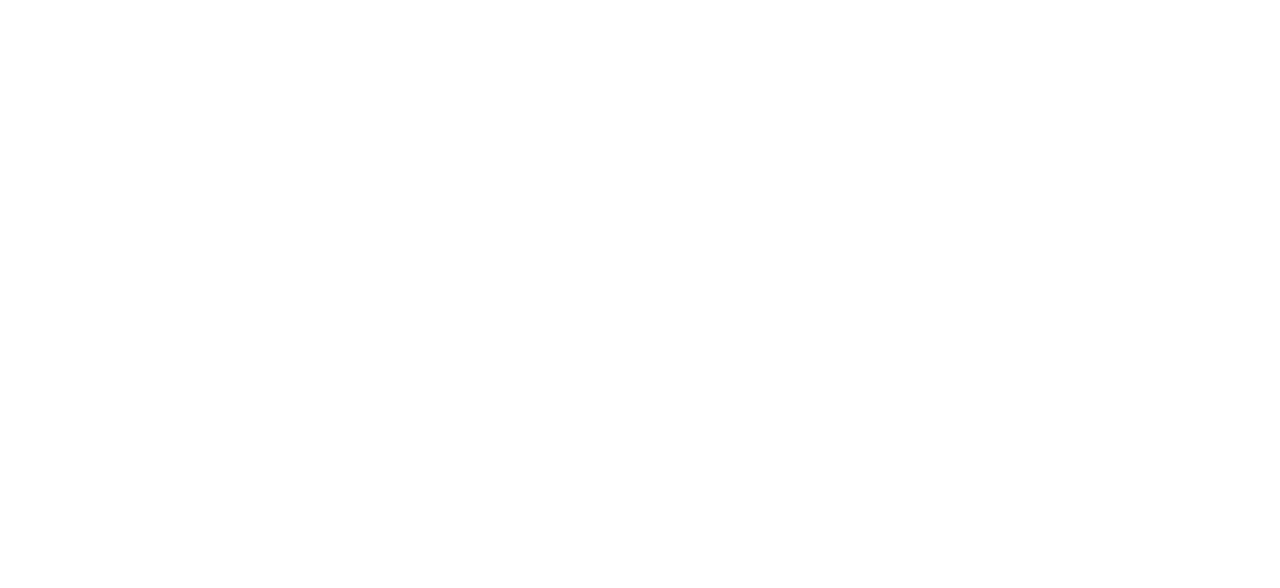
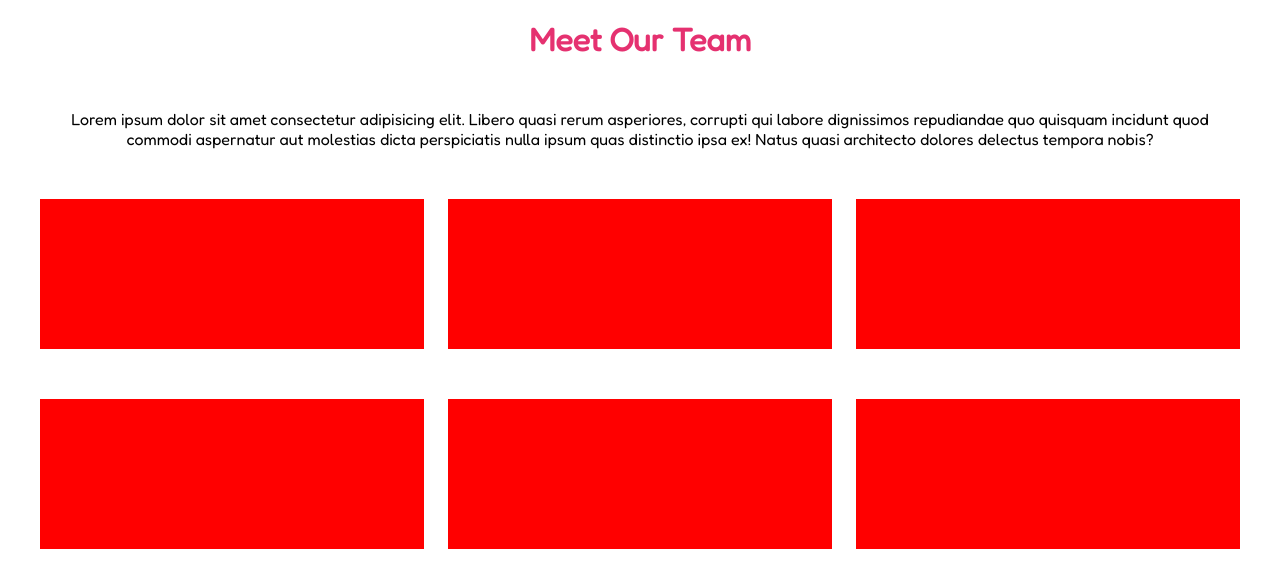
Before and after one commit to LorenzoNicco/html-css-float-cards, a plain HTML site: page index.html in a window 1280 px wide. Drawn offline with Linux system fonts and the light colour scheme.

Commit message:
Add css e cards rosse

```diff
--- a/css/style.css
+++ b/css/style.css
@@ -1,5 +1,45 @@
-* {
+/*regole generali*/
+*{
     margin: 0;
     padding: 0;
     box-sizing: border-box;
 }
+
+body{
+    max-width: 1200px;
+    margin: 0 auto;
+    font-family: 'Fredoka', sans-serif;
+}
+
+.clearfix::after{
+    content: "";
+    display: table;
+    margin: 0 auto;
+}
+
+/*header*/
+h1{
+    color: #e53170;
+    font-weight: bold;
+    text-align: center;
+    margin-top: 20px;
+}
+
+/*corpo principale*/
+p{
+    text-align: center;
+    margin-top: 50px;
+
+}
+
+.card{
+    background-color: red;
+    width: calc(96% / 3);
+    height: 150px;
+    float: left;
+    margin-top: 50px;
+}
+
+.laura, .roberto{
+    margin: 50px 2% 0;
+}
--- a/index.html
+++ b/index.html
@@ -6,24 +6,54 @@
         <meta name="viewport" content="width=device-width, initial-scale=1.0">
 
         <link rel="stylesheet" href="css/style.css">
+        <link rel="preconnect" href="https://fonts.googleapis.com">
+        <link rel="preconnect" href="https://fonts.gstatic.com" crossorigin>
+        <link href="https://fonts.googleapis.com/css2?family=Fredoka&display=swap" rel="stylesheet">
         <title>Meet Our Team</title>
     </head>
     <body>
 
         <!-- titolo -->
         <header>
-
+            <h1>Meet Our Team</h1>
         </header>
 
         <!-- corpo principale -->
         <main>
 
             <!-- paragrafo -->
-            <p></p>
+            <p>Lorem ipsum dolor sit amet consectetur adipisicing elit. Libero quasi rerum asperiores, corrupti qui labore dignissimos repudiandae quo quisquam incidunt quod commodi aspernatur aut molestias dicta perspiciatis nulla ipsum quas distinctio ipsa ex! Natus quasi architecto dolores delectus tempora nobis?</p>
 
             <!-- sezione cards -->
             <div>
+                <section class="clearfix">
+                    <div class="card marco">
 
+                    </div>
+
+                    <div class="card laura">
+
+                    </div>
+
+                    <div class="card giorgio">
+
+                    </div>
+                </section>
+
+                <section class="clearfix">
+                    <div class="card marta">
+
+                    </div>
+
+                    <div class="card roberto">
+
+                    </div>
+
+                    <div class="card daniela">
+
+                    </div>
+
+                </section>
             </div>
 
         </main>
```
